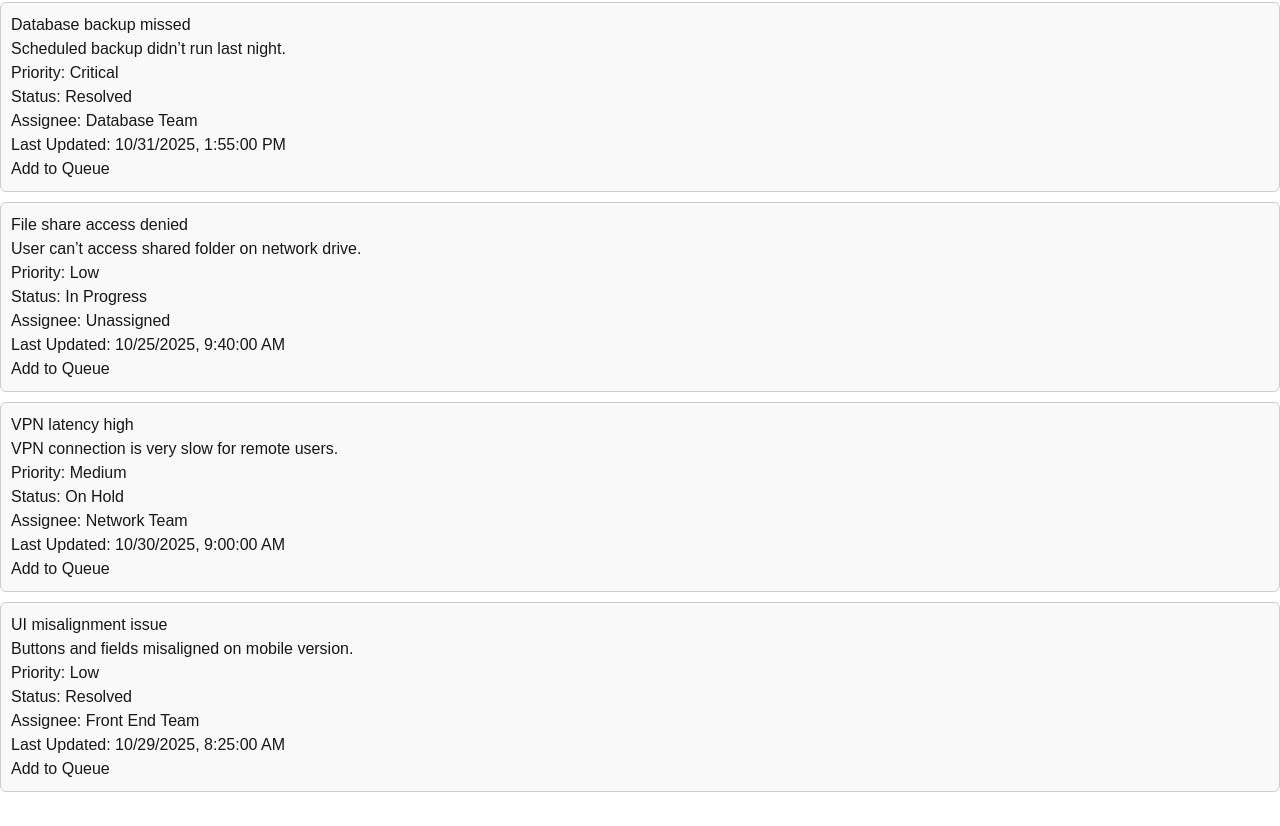
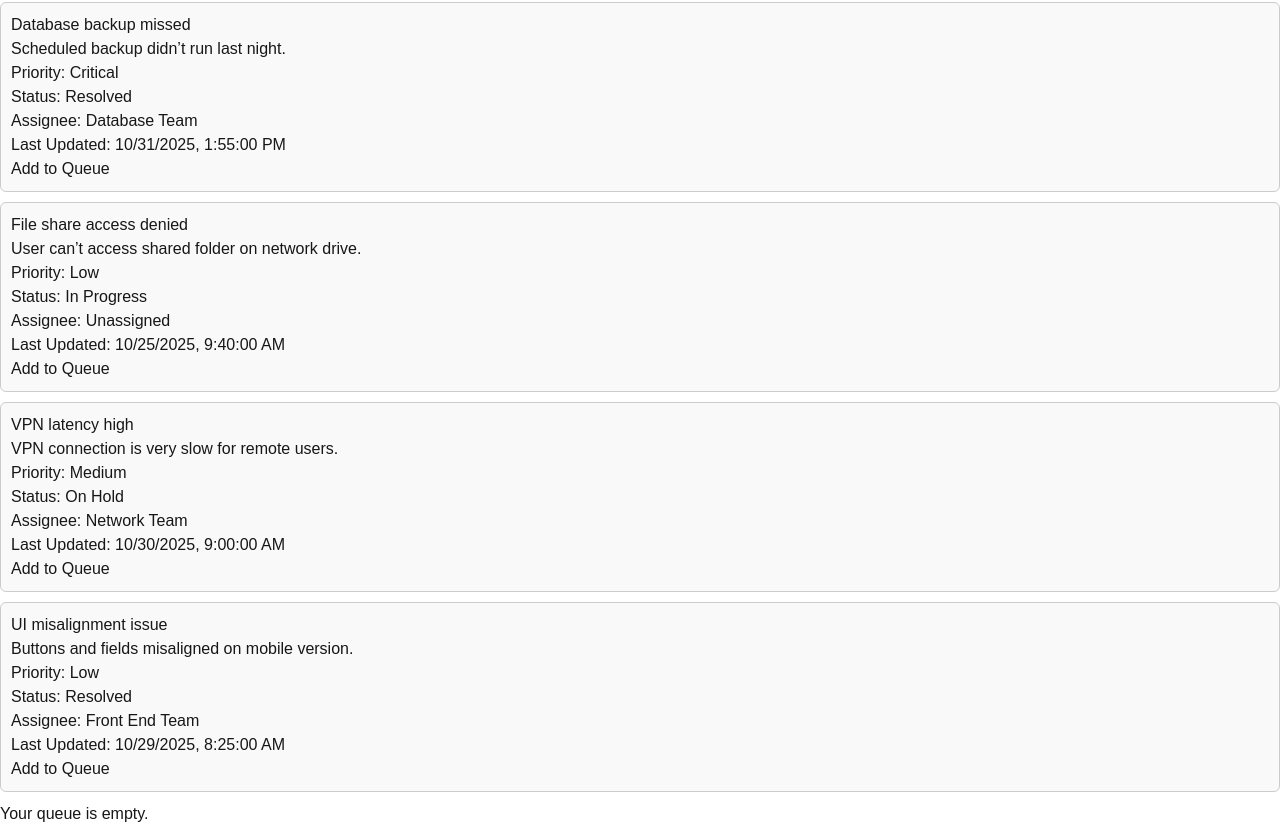
Before and after one commit to alexmenendez1/helpdesk-board, a Next.js app: page / in a window 1280 px wide. Shown: the part 1656-2482 px from the top of the page. Before the commit the page ends 2458 px from the top, so only its background shows below. Built offline with nearby package versions, Linux system fonts and the light colour scheme.

Commit message:
added que summary

```diff
--- a/src/app/components/Board.jsx
+++ b/src/app/components/Board.jsx
@@ -2,6 +2,7 @@
 import { useEffect, useState } from "react";
 import TicketList from "./TicketList";
 import StatusFilter from "./StatusFilter";
+import MyQueueSummary from "./MyQueueSummary";
 
 
 
@@ -55,6 +56,14 @@ function addToQueue(ticket) {
     console.log(`Adding ticket ${ticket.id} to queue`);
     setQueue(prevQueue => [...prevQueue, ticket]);
 }
+function removeFromQueue(ticket) {
+    setQueue(prev => prev.filter(t => t.id !== ticket.id));
+}
+
+function clearQueue() {
+    setQueue([]);
+}
+
 
 return (
     <div>
@@ -63,6 +72,9 @@ return (
             onStatusChange={setSelectedStatus}
         />
 <TicketList tickets={filteredTickets} onAddToQueue={addToQueue} />
+<MyQueueSummary queue={queue}
+    onRemoveFromQueue={removeFromQueue}
+    onClearQueue={clearQueue} />
 </div>
 );
 }
--- a/src/app/components/MyQueueSummary.jsx
+++ b/src/app/components/MyQueueSummary.jsx
@@ -0,0 +1,28 @@
+"use client";
+import React from "react";
+
+export default function MyQueueSummary({ queue, onRemoveFromQueue, onClearQueue }) {
+    if (queue.length === 0) {
+        return <div><p>Your queue is empty.</p></div>;
+
+    }
+    return (
+        <div>
+        <h2>Queue Summary</h2>
+        <ul>
+            {queue.map((ticket, index) => (
+                <li key={index}>
+                    <span>
+                    <strong>{ticket.title}</strong> - Status: {ticket.status} | {ticket.priority}
+                </span>
+                <button onClick={() => onRemoveFromQueue(ticket)}>Remove</button>
+                </li>
+
+            ))}
+        </ul>
+        <button onClick={onClearQueue} style={{ marginTop: "10px" }}>
+                Clear Queue
+            </button>
+        </div>
+    );
+}
```
